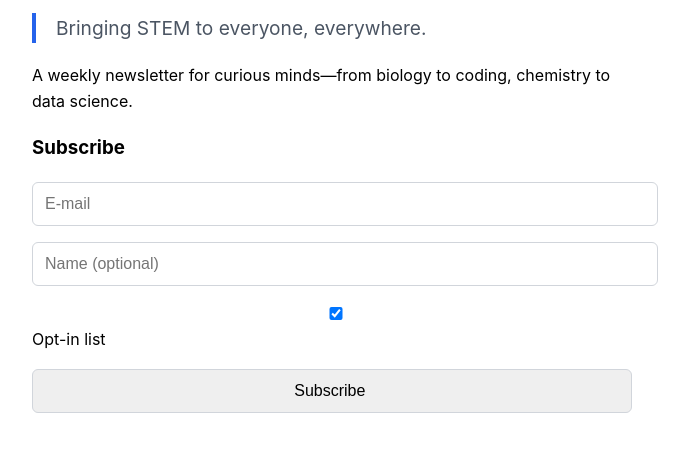
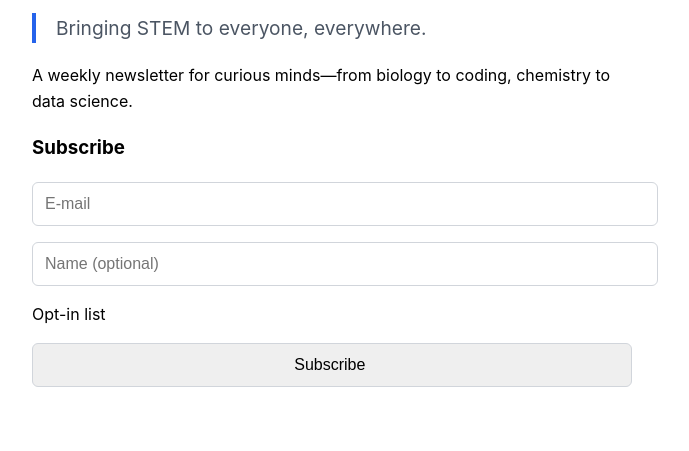
Before and after one commit to kevzho/STEMmed-In, a plain HTML site: page index.html in a window 1280 px wide. Shown: the part 175-626 px from the top of the page, without its empty margins (308-997 px from the left). Drawn offline with Linux system fonts and the light colour scheme.

Commit message:
Update index.html

```diff
--- a/index.html
+++ b/index.html
@@ -29,7 +29,7 @@
             <p><input type="text" name="name" placeholder="Name (optional)" /></p>
 
             <p>
-            <input id="45a55" type="checkbox" name="l" checked value="45a55392-73a2-4491-9b6d-a8566a1b0904" />
+            <input type="hidden" name="l" value="45a55392-73a2-4491-9b6d-a8566a1b0904" />
             <label for="45a55">Opt-in list</label>
             </p>
 
```
